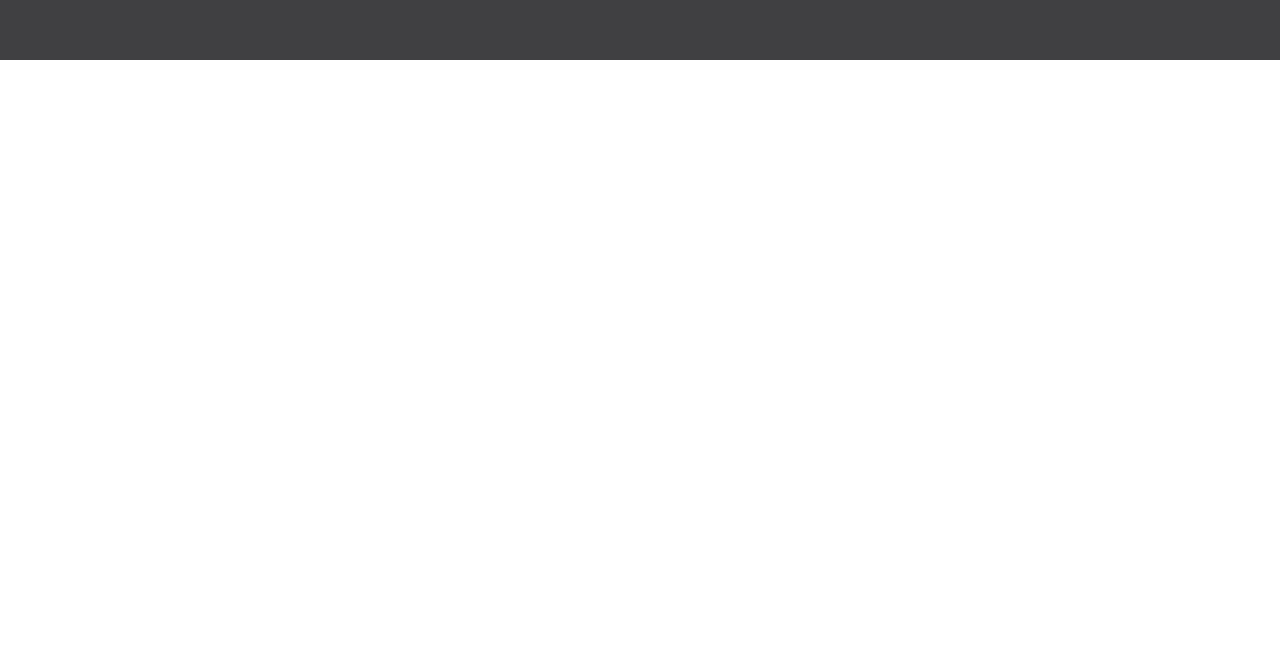
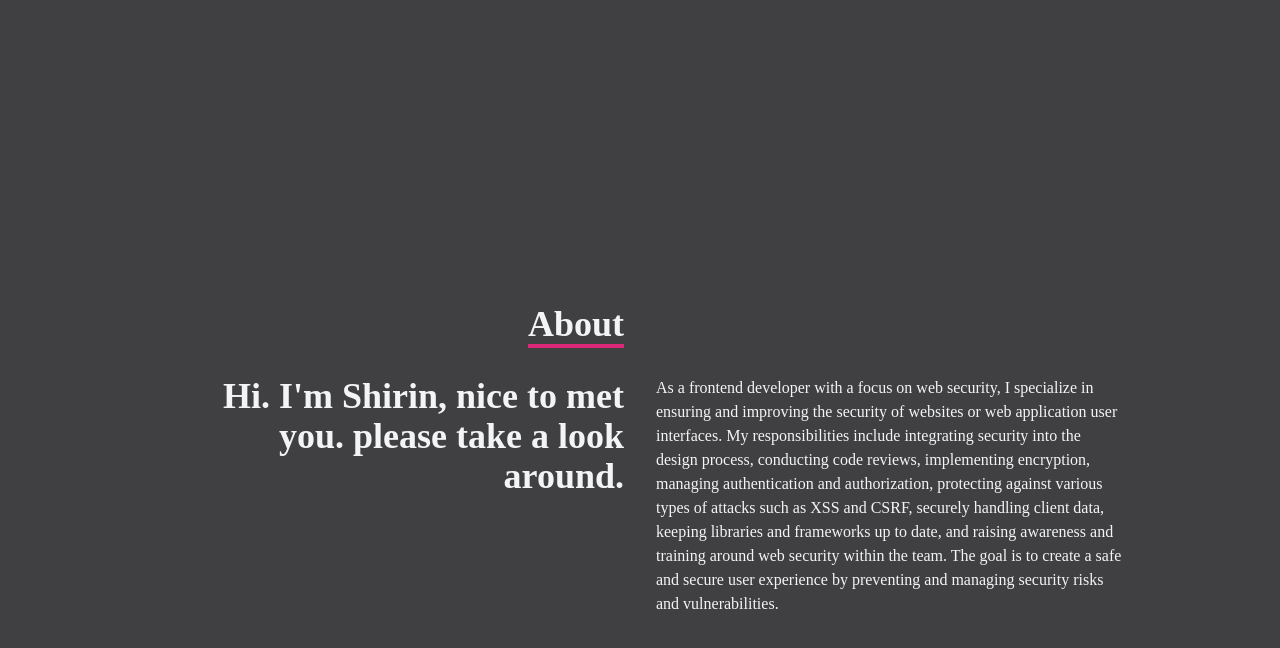
Before and after one commit to ShirinAziz/MyPortfolio, a React (Vite) app: page / in a window 1280 px wide. Shown: the part 740-1388 px from the top of the page. Before the commit the page ends 800 px from the top, so only its background shows below. Built offline with nearby package versions, Linux system fonts and the light colour scheme.

Commit message:
added home section

```diff
--- a/src/App.jsx
+++ b/src/App.jsx
@@ -1,11 +1,13 @@
 import Navbar from "./components/Navbar";
 import Home from "./components/Home";
+import About from "./components/About";
 
 function App() {
   return (
     <>
       <Navbar />
       <Home />
+      <About />
     </>
   );
 }
--- a/src/components/About.jsx
+++ b/src/components/About.jsx
@@ -0,0 +1,40 @@
+import React from "react";
+
+const About = () => {
+  return (
+    <div name="about" className="w-full h-screen bg-[#404042] text-gray-100">
+      <div className="flex flex-col justify-center items-center w-full h-full">
+        <div className="max-w-[1000px] w-full grid grid-cols-2 gap-8">
+          <div className="sm:text-right pb-8 pl-4">
+            <p className="text-4xl font-bold inline border-b-4 border-pink-600">
+              About
+            </p>
+          </div>
+          <div></div>
+        </div>
+        <div className="max-w-[1000px] w-full grid sm:grid-cols-2 gap-8 px-4">
+          <div className="sm:text-right text-4xl font-bold">
+            <p>Hi. I'm Shirin, nice to met you. please take a look around.</p>
+          </div>
+          <div>
+            <p>
+              As a frontend developer with a focus on web security, I specialize
+              in ensuring and improving the security of websites or web
+              application user interfaces. My responsibilities include
+              integrating security into the design process, conducting code
+              reviews, implementing encryption, managing authentication and
+              authorization, protecting against various types of attacks such as
+              XSS and CSRF, securely handling client data, keeping libraries and
+              frameworks up to date, and raising awareness and training around
+              web security within the team. The goal is to create a safe and
+              secure user experience by preventing and managing security risks
+              and vulnerabilities.
+            </p>
+          </div>
+        </div>
+      </div>
+    </div>
+  );
+};
+
+export default About;
--- a/src/components/Navbar.jsx
+++ b/src/components/Navbar.jsx
@@ -15,6 +15,7 @@ function Navbar() {
       <ul className="hidden md:flex">
         <li>Home</li>
         <li>About</li>
+        <li>Skills</li>
         <li>Projects</li>
         <li>Contact</li>
       </ul>
--- /dev/null
+++ b/src/components/Skills.jsx
@@ -0,0 +1,7 @@
+import React from "react";
+
+const Skills = () => {
+  return <div>Skills</div>;
+};
+
+export default Skills;
```
